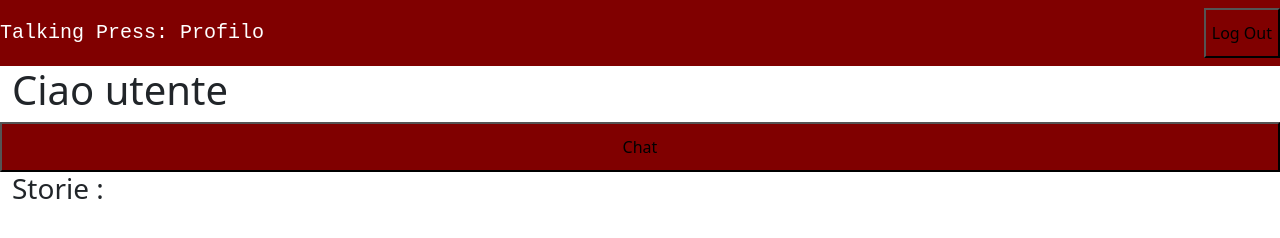
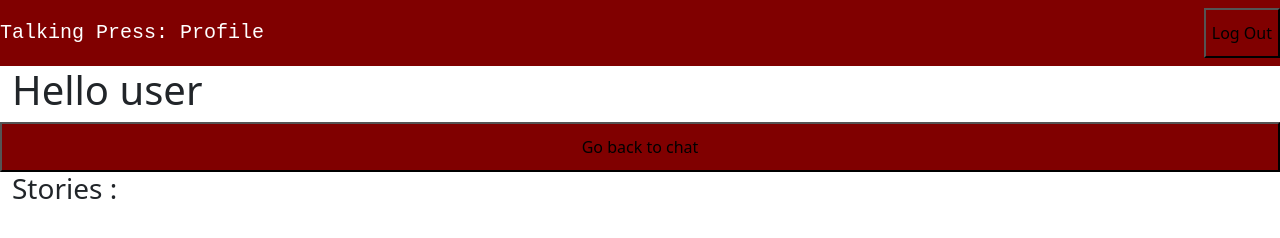
Before and after one commit to AndreaDipa/TalkingPress, a website: page app/public/pages/profile.html in a window 1280 px wide. Drawn offline with Linux system fonts and the light colour scheme.

Commit message:
Add links

```diff
--- a/app/public/pages/profile.html
+++ b/app/public/pages/profile.html
@@ -10,24 +10,24 @@
     <link rel="stylesheet" href="../assets/lib/bootstrap-5.0.0-beta3-dist/css/bootstrap.min.css">
     <script src="../assets/lib/bootstrap-5.0.0-beta3-dist/js/bootstrap.min.js"></script>
 
-    <title>TalkingPress: Il tuo profilo</title>
+    <title>TalkingPress: Your profile</title>
 </head>
 
 <body>
     <nav class="navbar navbar-light" id="mynav">
-        <a class="navbar-brand" id="tp" href="" >Talking Press: Profilo</a>
+        <a class="navbar-brand" id="tp" href="" >Talking Press: Profile</a>
 
         <button id="logout" type="button">Log Out</button>
     </nav>
 
     <div class="container-fluid" id="my-body">
         <div class="row" id="hello">
-            <h1 id="hello">Ciao utente</h1>
-            <button id="chat">Chat</button>
+            <h1 id="hello">Hello user</h1>
+            <button onclick="window.location.href='../../private/main.html'" id="chat">Go back to chat</button>
         </div>
 
         <div class="row" id="body-stories">
-            <h3 id="storie">Storie : </h3>
+            <h3 id="storie">Stories : </h3>
             <pre class="textstories" id="stories"></pre>
         </div>
     </div>
```
Also changed, not shown: app/private/main.html (+1 -1 lines).
